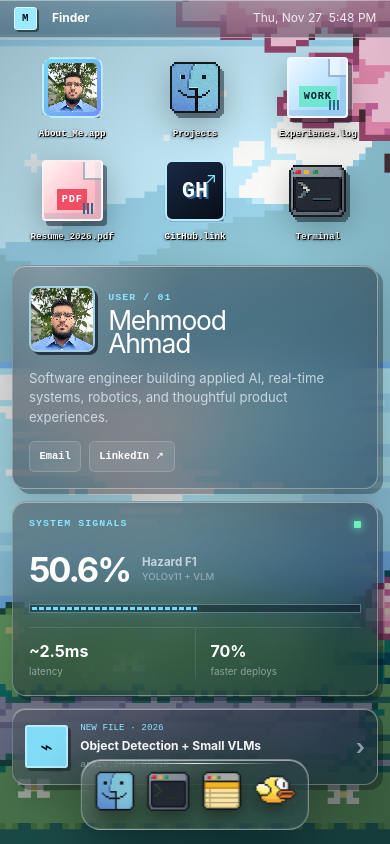
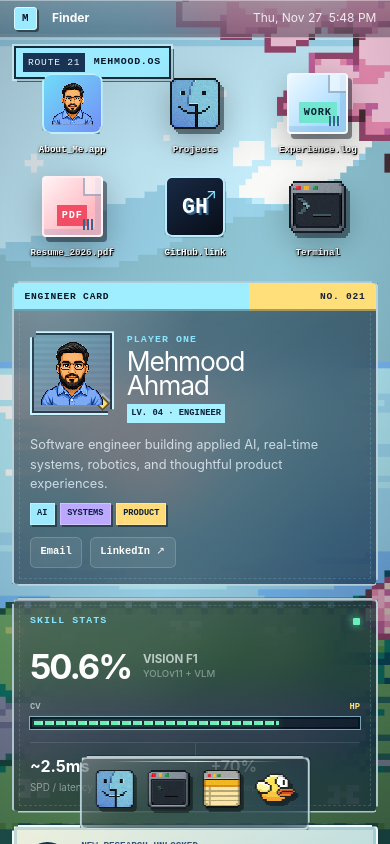
Before and after one commit to MehmoodAhmad21/my-portfolio, a SvelteKit app: page / in a window 390 px wide. Built offline with nearby package versions, Linux system fonts and the light colour scheme.

Commit message:
Blend retro RPG pixels into glass desktop

```diff
--- a/src/lib/components/Dock.svelte
+++ b/src/lib/components/Dock.svelte
@@ -44,12 +44,13 @@
     align-items: flex-end;
     gap: 0.55rem;
     padding: 0.55rem 0.7rem 0.45rem;
-    border: 1px solid rgba(255, 255, 255, 0.38);
-    border-radius: 1.55rem;
+    border: 2px solid rgba(223, 249, 255, 0.76);
+    border-radius: .45rem;
     background: linear-gradient(155deg, rgba(255,255,255,.31), rgba(255,255,255,.08) 45%, rgba(111,169,255,.12)), rgba(8, 16, 32, 0.38);
-    box-shadow: 0 24px 60px rgba(1, 7, 18, 0.45), inset 0 1px 0 rgba(255,255,255,.55), inset 0 -1px 0 rgba(255,255,255,.1);
+    box-shadow: 0 0 0 2px rgba(6,20,36,.76), 5px 5px 0 rgba(1,7,18,.5), 0 24px 60px rgba(1, 7, 18, 0.4), inset 0 1px 0 rgba(255,255,255,.55);
     backdrop-filter: blur(30px) saturate(155%);
     -webkit-backdrop-filter: blur(30px) saturate(155%);
+    clip-path: polygon(7px 0, calc(100% - 7px) 0, calc(100% - 7px) 2px, 100% 2px, 100% calc(100% - 7px), calc(100% - 2px) calc(100% - 7px), calc(100% - 2px) 100%, 7px 100%, 7px calc(100% - 2px), 0 calc(100% - 2px), 0 7px, 2px 7px, 2px 2px, 7px 2px);
   }
 
   .dock-highlight {
@@ -69,7 +70,7 @@
     height: 3.65rem;
     place-items: center;
     border: 0;
-    border-radius: 1rem;
+    border-radius: .35rem;
     background: transparent;
     cursor: pointer;
     transition: transform 170ms cubic-bezier(.2,.8,.2,1), filter 170ms ease;
@@ -87,11 +88,11 @@
     height: 3.35rem;
     place-items: center;
     overflow: hidden;
-    border-radius: .95rem;
-    filter: drop-shadow(0 7px 8px rgba(0,0,0,.35));
+    border-radius: .5rem;
+    filter: drop-shadow(3px 4px 0 rgba(0,0,0,.42));
   }
 
-  .icon-wrap img { width: 100%; height: 100%; object-fit: cover; image-rendering: auto; user-select: none; }
+  .icon-wrap img { width: 100%; height: 100%; object-fit: cover; image-rendering: pixelated; user-select: none; }
 
   .dock-tooltip {
     position: absolute;
@@ -99,15 +100,17 @@
     left: 50%;
     padding: .35rem .55rem;
     transform: translate(-50%, 5px);
-    border: 1px solid rgba(255,255,255,.24);
-    border-radius: .55rem;
-    background: rgba(8,14,28,.8);
+    border: 2px solid rgba(228,250,255,.82);
+    border-radius: .2rem;
+    background: rgba(8,20,36,.92);
     color: white;
-    font-size: .72rem;
+    font-family: ui-monospace, monospace;
+    font-size: .66rem;
     font-weight: 650;
     opacity: 0;
     pointer-events: none;
     white-space: nowrap;
+    box-shadow: 0 0 0 2px rgba(6,17,30,.76), 3px 3px 0 rgba(0,0,0,.42);
     backdrop-filter: blur(12px);
     transition: opacity 140ms ease, transform 140ms ease;
   }
@@ -115,11 +118,11 @@
   .dock-button:hover .dock-tooltip,
   .dock-button:focus-visible .dock-tooltip { opacity: 1; transform: translate(-50%, 0); }
 
-  .running-dot { display: block; width: 4px; height: 4px; margin: .2rem auto 0; border-radius: 99px; background: transparent; }
-  .running-dot.running { background: rgba(255,255,255,.92); box-shadow: 0 0 7px white; }
+  .running-dot { display: block; width: 5px; height: 5px; margin: .2rem auto 0; background: transparent; }
+  .running-dot.running { background: #84eaff; box-shadow: 2px 2px 0 rgba(3,16,29,.8), 0 0 7px #84eaff; }
 
   @media (max-width: 640px) {
-    .dock-shell { gap: .25rem; padding: .42rem .5rem .35rem; border-radius: 1.25rem; }
+    .dock-shell { gap: .25rem; padding: .42rem .5rem .35rem; border-radius: .4rem; }
     .dock-button { width: 3.1rem; height: 3.1rem; }
     .icon-wrap { width: 2.85rem; height: 2.85rem; border-radius: .78rem; }
     .dock-tooltip { display: none; }
--- a/src/routes/+page.svelte
+++ b/src/routes/+page.svelte
@@ -8,7 +8,7 @@
   import Notes from '$lib/components/Notes.svelte';
   import FlappyBird from '$lib/components/FlappyBird.svelte';
   import wallpaper from '$lib/assets/wallpaper.gif';
-  import portrait from '$lib/assets/favicon.jpg';
+  import pixelAvatar from '$lib/assets/mehmood-pixel-avatar.png';
   import finderIcon from '$lib/assets/finder.png';
   import terminalIcon from '$lib/assets/terminal.png';
   import notesIcon from '$lib/assets/notes.png';
@@ -140,9 +140,10 @@
   </header>
 
   <main class:apps-open={openApps.size > 0} class="desktop-area">
+    <div class="route-chip"><span>ROUTE 21</span><b>MEHMOOD.OS</b></div>
     <section class="desktop-icons" aria-label="Desktop files">
       <button class="desktop-icon" on:click={() => openFinder('highlights')}>
-        <span class="icon-frame portrait-icon"><img src={portrait} alt="" /></span>
+        <span class="icon-frame portrait-icon"><img src={pixelAvatar} alt="" /></span>
         <span>About_Me.app</span>
       </button>
       <button class="desktop-icon" on:click={() => openFinder('projects')}>
@@ -170,11 +171,14 @@
     <section class="widgets" aria-label="Desktop widgets">
       <article class="widget profile-widget">
         <div class="widget-glint"></div>
+        <div class="pixel-notches"></div>
+        <header class="trainer-header"><span>ENGINEER CARD</span><b>NO. 021</b></header>
         <div class="profile-top">
-          <img src={portrait} alt="Mehmood Ahmad" />
-          <div><span class="pixel-kicker">USER / 01</span><h1>Mehmood<br />Ahmad</h1></div>
+          <div class="sprite-well"><img src={pixelAvatar} alt="Pixel portrait of Mehmood Ahmad" /><i></i></div>
+          <div><span class="pixel-kicker">PLAYER ONE</span><h1>Mehmood<br />Ahmad</h1><span class="level">LV. 04 · ENGINEER</span></div>
         </div>
         <p>Software engineer building applied AI, real-time systems, robotics, and thoughtful product experiences.</p>
+        <div class="type-chips"><span>AI</span><span>SYSTEMS</span><span>PRODUCT</span></div>
         <div class="profile-links">
           <a href="mailto:mehmood3@ualberta.ca">Email</a>
           <a href="https://www.linkedin.com/in/mehmood-ahmad-2bb43b244/" target="_blank" rel="noreferrer">LinkedIn ↗</a>
@@ -182,23 +186,25 @@
       </article>
 
       <article class="widget signal-widget">
-        <header><span class="pixel-kicker">SYSTEM SIGNALS</span><i class="live-light"></i></header>
-        <div class="signal-row"><strong>50.6%</strong><span>Hazard F1<br /><small>YOLOv11 + VLM</small></span></div>
-        <div class="pixel-meter"><i style="width: 50.6%"></i></div>
+        <div class="pixel-notches"></div>
+        <header><span class="pixel-kicker">SKILL STATS</span><i class="live-light"></i></header>
+        <div class="signal-row"><strong>50.6%</strong><span>VISION F1<br /><small>YOLOv11 + VLM</small></span></div>
+        <div class="meter-label"><span>CV</span><b>HP</b></div>
+        <div class="pixel-meter"><i style="width: 76%"></i></div>
         <div class="signal-pair">
-          <div><strong>~2.5ms</strong><span>latency</span></div>
-          <div><strong>70%</strong><span>faster deploys</span></div>
+          <div><strong>~2.5ms</strong><span>SPD / latency</span></div>
+          <div><strong>+70%</strong><span>DEV / deploys</span></div>
         </div>
       </article>
 
-      <button class="widget publication-widget" on:click={() => openFinder('highlights')}>
-        <span class="paper-pixel">⌁</span>
-        <span><small>NEW FILE · 2026</small><strong>Object Detection + Small VLMs</strong><em>arXiv:2604.05210</em></span>
-        <b>›</b>
+      <button class="widget publication-widget dialogue-box" on:click={() => openFinder('highlights')}>
+        <span class="paper-pixel">!</span>
+        <span><small>NEW RESEARCH UNLOCKED</small><strong>Object Detection + Small VLMs</strong><em>arXiv:2604.05210 · OPEN QUEST LOG</em></span>
+        <b class="dialogue-arrow">▼</b>
       </button>
     </section>
 
-    <div class="desktop-hint"><span>◇</span> Select a file or open an app from the dock</div>
+    <div class="desktop-hint"><span>▶</span> Choose a file or open an app from the dock</div>
 
     {#if openApps.has('Finder')}
       <div style:z-index={windowStates.Finder.zIndex}>
@@ -254,8 +260,12 @@
   .battery { display: block; width: 1.25rem; height: .62rem; padding: 2px; border: 1px solid currentColor; border-radius: 2px; }
   .battery i { display: block; width: 78%; height: 100%; background: #82efc4; }
 
-  .desktop-area { position: relative; z-index: 2; display: grid; min-height: 100svh; grid-template-columns: minmax(22rem, 1fr) minmax(18rem, 23rem); padding: 4.15rem 2.3rem 6.5rem; transition: filter 180ms ease; }
+  .desktop-area { position: relative; z-index: 2; display: grid; min-height: 100svh; grid-template-columns: minmax(22rem, 1fr) minmax(18rem, 23rem); padding: 5.35rem 2.3rem 6.5rem; transition: filter 180ms ease; }
   .desktop-area.apps-open > .desktop-icons, .desktop-area.apps-open > .widgets, .desktop-area.apps-open > .desktop-hint { filter: saturate(.8) brightness(.72); }
+
+  .route-chip { position: absolute; top: 3.2rem; left: 2.3rem; display: flex; align-items: center; gap: .55rem; padding: .3rem .48rem; border: 2px solid rgba(5,19,32,.88); outline: 2px solid rgba(210,246,255,.68); color: #061524; background: #9ceaff; box-shadow: 3px 3px 0 rgba(1,8,18,.55); font-family: ui-monospace, monospace; font-size: .6rem; letter-spacing: .08em; }
+  .route-chip span { padding: .15rem .3rem; color: #e9fbff; background: #183353; }
+  .route-chip b { font-size: .62rem; }
 
   .desktop-icons { display: grid; width: max-content; align-content: start; grid-template-columns: repeat(2, 7.8rem); gap: 1.2rem .8rem; }
   .desktop-icon { display: flex; width: 7.8rem; flex-direction: column; align-items: center; gap: .48rem; padding: .35rem; border: 0; border-radius: .55rem; color: white; background: transparent; text-align: center; text-decoration: none; cursor: default; }
@@ -278,14 +288,24 @@
   .pixel-tile i { position: absolute; right: .4rem; top: .25rem; color: #83e6ff; font-style: normal; }
 
   .widgets { display: grid; align-content: start; gap: .75rem; justify-self: end; width: min(23rem, 100%); }
-  .widget { position: relative; overflow: hidden; border: 1px solid rgba(255,255,255,.3); border-radius: .85rem; color: white; background: linear-gradient(145deg, rgba(255,255,255,.19), rgba(255,255,255,.065) 48%, rgba(91,154,232,.08)), rgba(4,14,28,.52); box-shadow: 5px 5px 0 rgba(1,8,18,.3), 0 20px 40px rgba(0,5,15,.22), inset 0 1px 0 rgba(255,255,255,.42); backdrop-filter: blur(25px) saturate(145%); -webkit-backdrop-filter: blur(25px) saturate(145%); }
+  .widget { position: relative; overflow: hidden; border: 2px solid rgba(223,249,255,.72); border-radius: .3rem; color: white; background: linear-gradient(145deg, rgba(255,255,255,.2), rgba(255,255,255,.065) 48%, rgba(91,154,232,.08)), rgba(4,14,28,.58); box-shadow: 0 0 0 2px rgba(8,24,42,.8), 5px 5px 0 rgba(1,8,18,.52), 0 20px 40px rgba(0,5,15,.22), inset 0 1px 0 rgba(255,255,255,.42); backdrop-filter: blur(25px) saturate(145%); -webkit-backdrop-filter: blur(25px) saturate(145%); clip-path: polygon(6px 0, calc(100% - 6px) 0, calc(100% - 6px) 2px, 100% 2px, 100% calc(100% - 6px), calc(100% - 2px) calc(100% - 6px), calc(100% - 2px) 100%, 6px 100%, 6px calc(100% - 2px), 0 calc(100% - 2px), 0 6px, 2px 6px, 2px 2px, 6px 2px); }
   .widget-glint { position: absolute; inset: 0; background: radial-gradient(circle at 10% 0%, rgba(255,255,255,.23), transparent 34%); pointer-events: none; }
-  .profile-widget { padding: 1rem; }
-  .profile-top { position: relative; display: grid; grid-template-columns: 4.1rem 1fr; align-items: center; gap: .85rem; }
-  .profile-top img { width: 4.1rem; height: 4.1rem; border: 2px solid rgba(185,238,255,.72); border-radius: .55rem; object-fit: cover; image-rendering: pixelated; box-shadow: 3px 3px 0 rgba(5,15,29,.65); }
+  .pixel-notches { position: absolute; inset: 5px; border: 1px dashed rgba(151,229,255,.18); pointer-events: none; }
+  .profile-widget { padding: .72rem 1rem 1rem; }
+  .trainer-header { position: relative; display: flex; align-items: center; justify-content: space-between; margin: -.72rem -1rem .8rem; padding: .42rem .65rem; color: #071523; background: linear-gradient(90deg, #9feeff 0 65%, #ffdf7a 65%); box-shadow: inset 0 -2px 0 rgba(7,22,36,.35); font-family: ui-monospace, monospace; font-size: .6rem; font-weight: 900; letter-spacing: .08em; }
+  .trainer-header b { color: #192039; }
+  .profile-top { position: relative; display: grid; grid-template-columns: 5.25rem 1fr; align-items: center; gap: .8rem; }
+  .sprite-well { position: relative; display: grid; width: 5.25rem; height: 5.25rem; place-items: center; border: 2px solid #c9f3ff; background: linear-gradient(135deg, rgba(115,221,255,.3), rgba(80,104,177,.22)), repeating-linear-gradient(0deg, rgba(255,255,255,.08) 0 3px, transparent 3px 6px); box-shadow: inset 0 0 0 2px rgba(6,19,34,.66), 3px 3px 0 rgba(1,8,18,.55); clip-path: polygon(6px 0, 100% 0, 100% calc(100% - 6px), calc(100% - 6px) calc(100% - 6px), calc(100% - 6px) 100%, 0 100%, 0 6px, 6px 6px); }
+  .profile-top img { position: relative; z-index: 2; width: 4.65rem; height: 4.65rem; object-fit: cover; image-rendering: pixelated; }
+  .sprite-well i { position: absolute; right: .25rem; bottom: .25rem; width: .7rem; height: .7rem; border: 2px solid rgba(6,21,35,.65); background: #ffdc6a; box-shadow: -2px -2px 0 rgba(255,255,255,.4); transform: rotate(45deg); }
   .pixel-kicker { color: #89e6ff; font-family: ui-monospace, monospace; font-size: .62rem; font-weight: 850; letter-spacing: .11em; }
   .profile-top h1 { margin: .15rem 0 0; font-size: 1.65rem; letter-spacing: -.045em; line-height: .88; }
-  .profile-widget > p { position: relative; margin: .85rem 0; color: rgba(240,248,255,.72); font-size: .82rem; line-height: 1.5; }
+  .level { display: inline-block; margin-top: .45rem; padding: .16rem .28rem; color: #092039; background: #a6f0ff; font-family: ui-monospace, monospace; font-size: .55rem; font-weight: 900; }
+  .profile-widget > p { position: relative; margin: .8rem 0 .65rem; color: rgba(240,248,255,.78); font-size: .8rem; line-height: 1.5; }
+  .type-chips { position: relative; display: flex; gap: .35rem; margin-bottom: .75rem; }
+  .type-chips span { padding: .2rem .38rem; border: 1px solid rgba(255,255,255,.3); color: #092036; background: #9deaff; box-shadow: 2px 2px 0 rgba(1,8,18,.42); font-family: ui-monospace, monospace; font-size: .54rem; font-weight: 950; }
+  .type-chips span:nth-child(2) { background: #bda8ff; }
+  .type-chips span:nth-child(3) { background: #ffdb79; }
   .profile-links { position: relative; display: flex; gap: .45rem; }
   .profile-links a { padding: .42rem .6rem; border: 1px solid rgba(255,255,255,.17); border-radius: .35rem; color: white; background: rgba(255,255,255,.075); font-family: ui-monospace, monospace; font-size: .65rem; font-weight: 700; text-decoration: none; }
   .profile-links a:hover { background: rgba(128,225,255,.18); }
@@ -296,8 +316,10 @@
   .signal-row > strong { font-size: 2.15rem; letter-spacing: -.06em; }
   .signal-row > span { color: rgba(244,249,255,.7); font-size: .72rem; font-weight: 720; line-height: 1.2; }
   .signal-row small { color: rgba(235,245,255,.42); font-size: .6rem; font-weight: 500; }
-  .pixel-meter { height: .55rem; margin: .55rem 0 .85rem; padding: 2px; border: 1px solid rgba(174,230,255,.38); background: rgba(1,9,20,.4); }
-  .pixel-meter i { display: block; height: 100%; background: repeating-linear-gradient(90deg, #73ddff 0 5px, transparent 5px 7px); box-shadow: 0 0 9px rgba(115,221,255,.35); }
+  .meter-label { display: flex; justify-content: space-between; margin-top: .55rem; color: rgba(230,248,255,.62); font-family: ui-monospace, monospace; font-size: .55rem; font-weight: 900; }
+  .meter-label b { color: #ffde73; }
+  .pixel-meter { height: .7rem; margin: .18rem 0 .85rem; padding: 2px; border: 2px solid rgba(6,20,34,.92); outline: 1px solid rgba(187,238,255,.58); background: rgba(1,9,20,.5); }
+  .pixel-meter i { display: block; height: 100%; background: repeating-linear-gradient(90deg, #6eedb5 0 7px, #8bf6ca 7px 9px, transparent 9px 11px); box-shadow: 0 0 9px rgba(91,239,179,.35); }
   .signal-pair { display: grid; grid-template-columns: 1fr 1fr; border-top: 1px solid rgba(255,255,255,.1); }
   .signal-pair div { padding-top: .7rem; }
   .signal-pair div + div { padding-left: .9rem; border-left: 1px solid rgba(255,255,255,.1); }
@@ -306,16 +328,20 @@
   .signal-pair span { margin-top: .08rem; color: rgba(240,247,255,.48); font-size: .62rem; }
 
   .publication-widget { display: grid; grid-template-columns: auto 1fr auto; align-items: center; gap: .75rem; width: 100%; padding: .75rem; text-align: left; cursor: pointer; }
-  .paper-pixel { display: grid; width: 2.7rem; height: 2.7rem; place-items: center; border: 2px solid #b7ecff; border-radius: 3px; color: #07131f; background: #81dcf7; box-shadow: 3px 3px 0 rgba(0,0,0,.35); font-size: 1.3rem; }
+  .dialogue-box { border-color: #eefcff; background: linear-gradient(145deg, rgba(251,250,231,.94), rgba(201,236,241,.9)); color: #0a1b2a; box-shadow: 0 0 0 2px #162b43, 5px 5px 0 rgba(1,8,18,.58), inset 0 0 0 3px rgba(104,164,185,.32); backdrop-filter: blur(18px); }
+  .paper-pixel { display: grid; width: 2.7rem; height: 2.7rem; place-items: center; border: 2px solid #17314a; border-radius: 50%; color: #11233b; background: #ffdc6b; box-shadow: 3px 3px 0 rgba(8,28,46,.42), inset -3px -3px 0 rgba(195,135,35,.24); font-family: ui-monospace, monospace; font-size: 1.25rem; font-weight: 950; }
   .publication-widget > span:nth-child(2) { min-width: 0; }
   .publication-widget small, .publication-widget strong, .publication-widget em { display: block; }
-  .publication-widget small { color: #91e8ff; font-family: ui-monospace, monospace; font-size: .58rem; }
+  .publication-widget small { color: #315273; font-family: ui-monospace, monospace; font-size: .58rem; font-weight: 900; }
   .publication-widget strong { margin: .16rem 0; overflow: hidden; font-size: .75rem; text-overflow: ellipsis; white-space: nowrap; }
-  .publication-widget em { color: rgba(240,248,255,.46); font-family: ui-monospace, monospace; font-size: .58rem; font-style: normal; }
-  .publication-widget > b { color: rgba(255,255,255,.5); font-size: 1.35rem; }
+  .publication-widget em { color: #557084; font-family: ui-monospace, monospace; font-size: .58rem; font-style: normal; }
+  .publication-widget > b { color: #17314a; font-size: .75rem; }
+  .dialogue-arrow { animation: dialogue-bounce 700ms steps(2) infinite; }
 
   .desktop-hint { position: fixed; left: 50%; bottom: 6.3rem; display: flex; transform: translateX(-50%); align-items: center; gap: .45rem; padding: .38rem .62rem; border: 1px solid rgba(255,255,255,.16); border-radius: .4rem; color: rgba(255,255,255,.58); background: rgba(2,10,22,.35); font-family: ui-monospace, monospace; font-size: .62rem; backdrop-filter: blur(12px); }
   .desktop-hint span { color: #87e8ff; }
+
+  @keyframes dialogue-bounce { 50% { transform: translateY(3px); } }
 
   .finder-window { width: min(900px, calc(100vw - 1rem)); height: min(630px, calc(100svh - 7.9rem)); }
   .terminal-window { width: min(730px, calc(100vw - 1rem)); height: min(500px, calc(100svh - 7.9rem)); }
@@ -324,7 +350,8 @@
 
   @media (max-width: 800px) {
     .menu-left span, .status-dot { display: none; }
-    .desktop-area { display: block; height: 100svh; overflow-y: auto; padding: 3.3rem .75rem 6.8rem; }
+    .desktop-area { display: block; height: 100svh; overflow-y: auto; padding: 4.3rem .75rem 6.8rem; }
+    .route-chip { top: 2.9rem; left: .85rem; }
     .desktop-icons { width: 100%; grid-template-columns: repeat(3, minmax(0, 1fr)); gap: .6rem .15rem; }
     .desktop-icon { width: 100%; padding: .28rem .05rem; }
     .desktop-icon > span:last-child { font-size: .58rem; }
```
Also changed, not shown: src/lib/components/Finder.svelte (+23 -21 lines), src/lib/components/Window.svelte (+14 -13 lines), src/lib/assets/mehmood-pixel-avatar.png (added).
